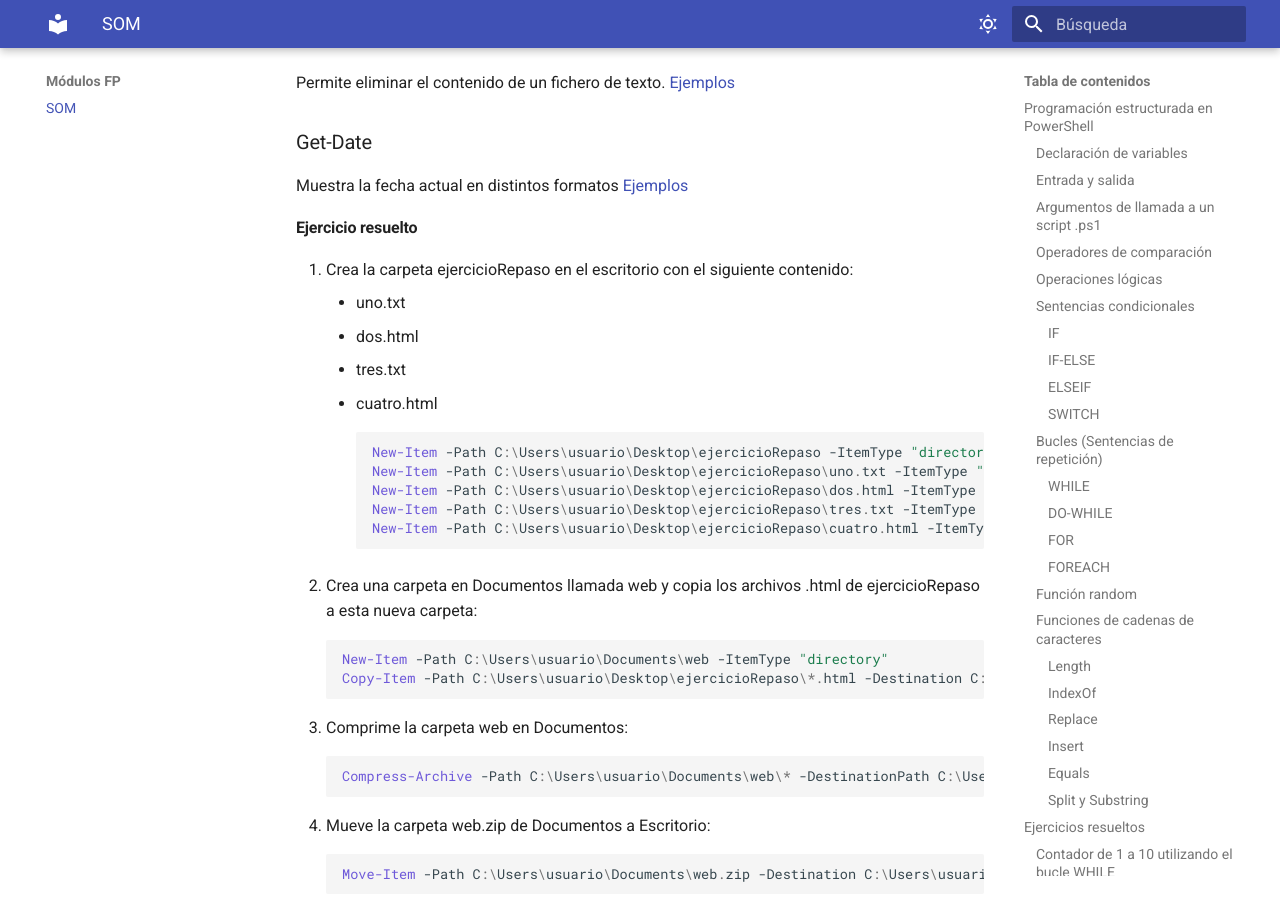
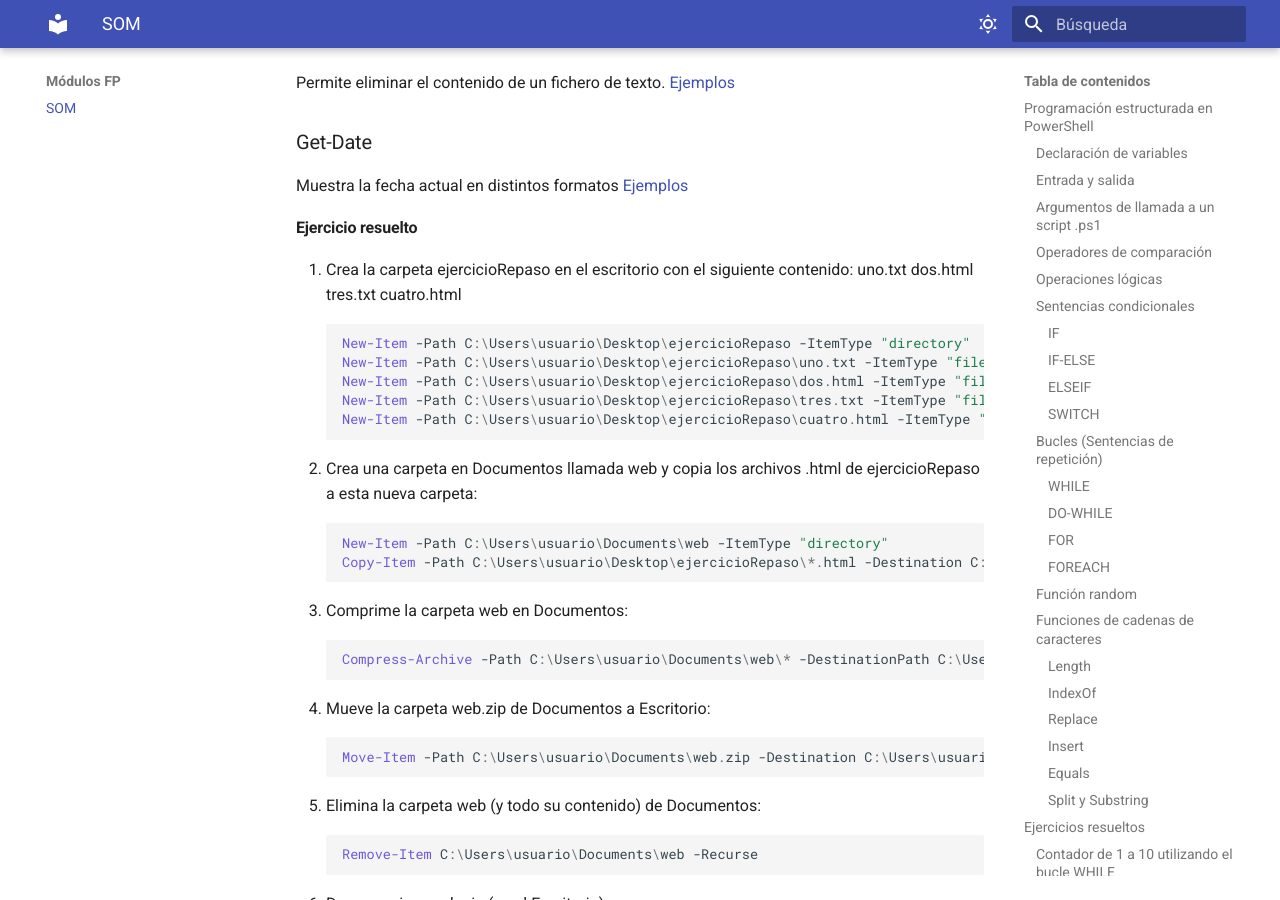
Before and after one commit to fernandoalvarezfp/fernandoalvarezfp.github.io, an MkDocs documentation site: the page built from docs/SOM.md, in a window 1280 px wide and 900 px high, scrolled down 12693 px. Built offline with MkDocs 1.6.1 and Material for MkDocs 9.7.7, drawn with Linux system fonts in a browser that asks for light colours.

Commit message:
Update SOM.md

````diff
--- a/docs/SOM.md
+++ b/docs/SOM.md
@@ -557,10 +557,10 @@ Muestra la fecha actual en distintos formatos
 
 #### Ejercicio resuelto
 1. Crea la carpeta ejercicioRepaso en el escritorio con el siguiente contenido:
-	* uno.txt
-	* dos.html
-	* tres.txt
-	* cuatro.html
+uno.txt
+dos.html
+tres.txt
+cuatro.html
 ```ps1
 New-Item -Path C:\Users\usuario\Desktop\ejercicioRepaso -ItemType "directory"
 New-Item -Path C:\Users\usuario\Desktop\ejercicioRepaso\uno.txt -ItemType "file"
````
